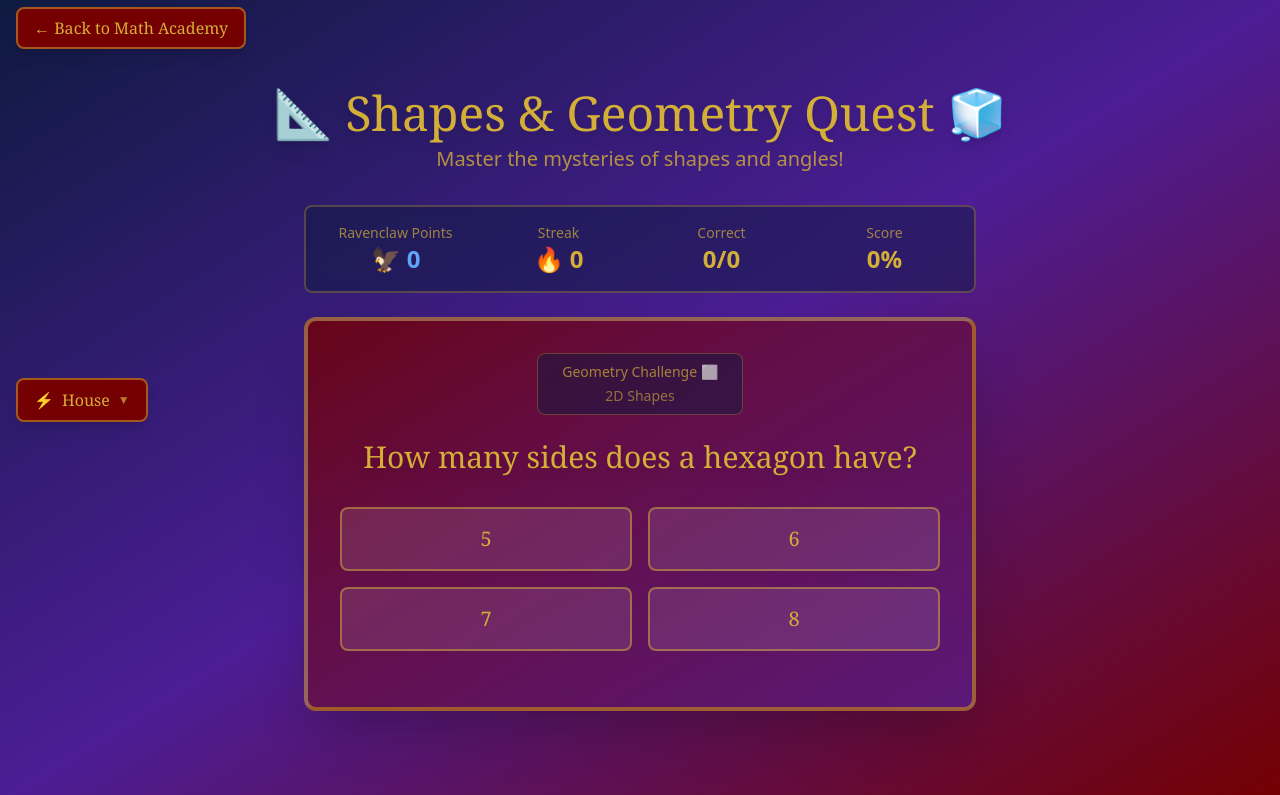
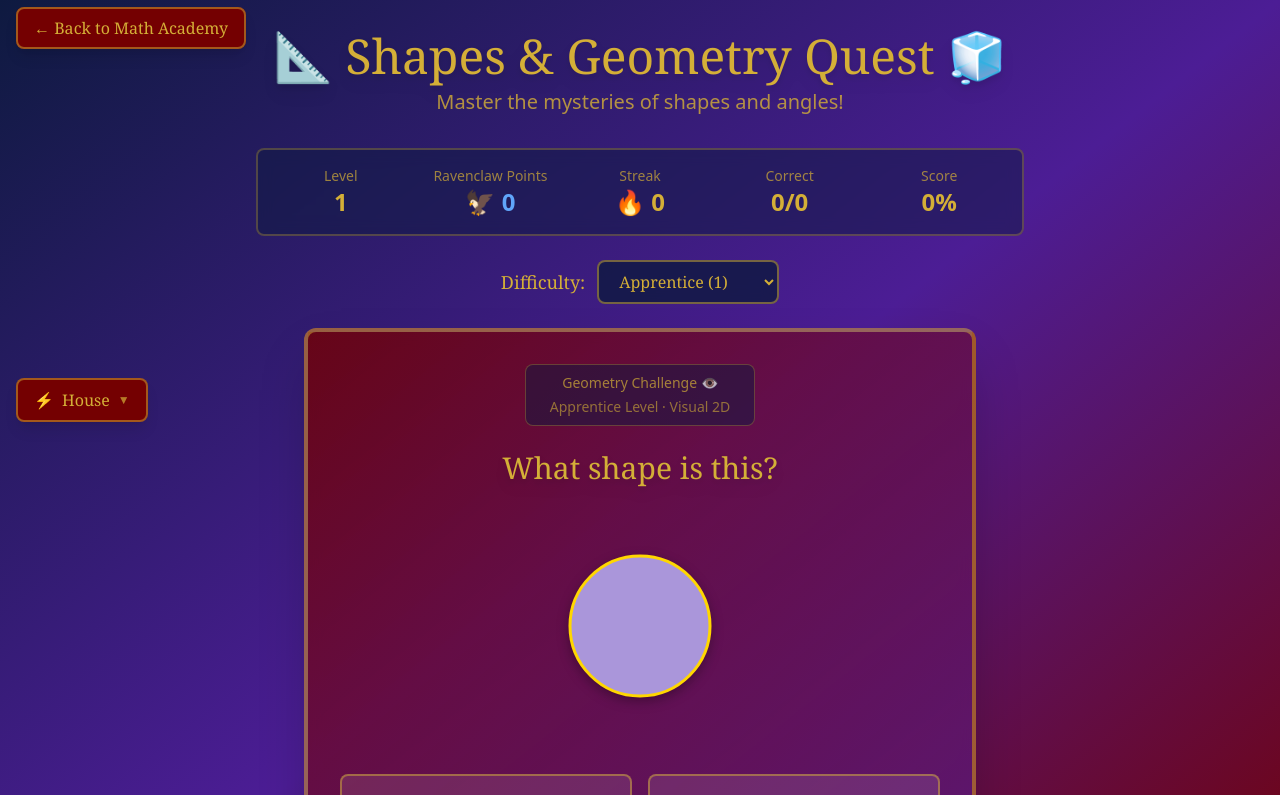
Before and after one commit to WinMarkus/multidiv, a Vue app in the folder client/: page /shapes-quiz in a window 1280 px wide. Shown: the top 795 px of the page. Built offline with nearby package versions, Linux system fonts and the light colour scheme.

Commit message:
Add difficulty progression to shapes quiz

```diff
--- a/client/src/components/ShapesQuiz.vue
+++ b/client/src/components/ShapesQuiz.vue
@@ -3,45 +3,89 @@ import { ref, computed, onMounted } from 'vue'
 import Shape2D from './Shape2D.vue'
 import Shape3D from './Shape3D.vue'
 
+const levelNames = {
+  1: 'Apprentice',
+  2: 'Novice',
+  3: 'Adept',
+  4: 'Expert',
+  5: 'Master',
+  6: 'Grandmaster',
+  7: 'Archmage',
+  8: 'Legend',
+  9: 'Mythical',
+  10: 'Godlike'
+}
+
 const questions = [
-  // Visual 2D Shape Identification
-  { question: 'What shape is this?', answer: 'Triangle', type: '2D-visual', shape: 'triangle', options: ['Square', 'Triangle', 'Circle', 'Pentagon'] },
-  { question: 'What shape is this?', answer: 'Square', type: '2D-visual', shape: 'square', options: ['Rectangle', 'Square', 'Rhombus', 'Trapezoid'] },
-  { question: 'What shape is this?', answer: 'Circle', type: '2D-visual', shape: 'circle', options: ['Oval', 'Circle', 'Sphere', 'Pentagon'] },
-  { question: 'What shape is this?', answer: 'Pentagon', type: '2D-visual', shape: 'pentagon', options: ['Hexagon', 'Pentagon', 'Octagon', 'Square'] },
-  { question: 'What shape is this?', answer: 'Hexagon', type: '2D-visual', shape: 'hexagon', options: ['Pentagon', 'Hexagon', 'Octagon', 'Heptagon'] },
-  { question: 'What shape is this?', answer: 'Octagon', type: '2D-visual', shape: 'octagon', options: ['Hexagon', 'Heptagon', 'Octagon', 'Pentagon'] },
-  { question: 'What shape is this?', answer: 'Rectangle', type: '2D-visual', shape: 'rectangle', options: ['Square', 'Rectangle', 'Parallelogram', 'Trapezoid'] },
-  { question: 'What shape is this?', answer: 'Rhombus', type: '2D-visual', shape: 'rhombus', options: ['Square', 'Rectangle', 'Rhombus', 'Kite'] },
+  // Level 1 - basic 2D recognition
+  { level: 1, question: 'What shape is this?', answer: 'Triangle', type: '2D-visual', shape: 'triangle', options: ['Square', 'Triangle', 'Circle', 'Pentagon'] },
+  { level: 1, question: 'What shape is this?', answer: 'Square', type: '2D-visual', shape: 'square', options: ['Rectangle', 'Square', 'Rhombus', 'Trapezoid'] },
+  { level: 1, question: 'What shape is this?', answer: 'Circle', type: '2D-visual', shape: 'circle', options: ['Oval', 'Circle', 'Sphere', 'Pentagon'] },
+  { level: 1, question: 'How many sides does a triangle have?', answer: '3', type: '2D', options: ['2', '3', '4', '5'] },
+  { level: 1, question: 'How many sides does a square have?', answer: '4', type: '2D', options: ['3', '4', '5', '6'] },
 
-  // Visual 3D Shape Identification
-  { question: 'What 3D shape is this? (Drag to rotate!)', answer: 'Cube', type: '3D-visual', shape: 'cube', options: ['Cube', 'Pyramid', 'Sphere', 'Cylinder'] },
-  { question: 'What 3D shape is this? (Drag to rotate!)', answer: 'Sphere', type: '3D-visual', shape: 'sphere', options: ['Cube', 'Sphere', 'Cylinder', 'Cone'] },
-  { question: 'What 3D shape is this? (Drag to rotate!)', answer: 'Cylinder', type: '3D-visual', shape: 'cylinder', options: ['Cone', 'Cylinder', 'Sphere', 'Cube'] },
-  { question: 'What 3D shape is this? (Drag to rotate!)', answer: 'Cone', type: '3D-visual', shape: 'cone', options: ['Pyramid', 'Cone', 'Cylinder', 'Sphere'] },
-  { question: 'What 3D shape is this? (Drag to rotate!)', answer: 'Pyramid', type: '3D-visual', shape: 'pyramid', options: ['Cone', 'Pyramid', 'Cube', 'Prism'] },
+  // Level 2 - more 2D shapes
+  { level: 2, question: 'What shape is this?', answer: 'Rectangle', type: '2D-visual', shape: 'rectangle', options: ['Square', 'Rectangle', 'Parallelogram', 'Trapezoid'] },
+  { level: 2, question: 'What shape is this?', answer: 'Pentagon', type: '2D-visual', shape: 'pentagon', options: ['Hexagon', 'Pentagon', 'Octagon', 'Square'] },
+  { level: 2, question: 'What shape is this?', answer: 'Hexagon', type: '2D-visual', shape: 'hexagon', options: ['Pentagon', 'Hexagon', 'Octagon', 'Heptagon'] },
+  { level: 2, question: 'How many sides does a pentagon have?', answer: '5', type: '2D', options: ['4', '5', '6', '7'] },
+  { level: 2, question: 'How many sides does a hexagon have?', answer: '6', type: '2D', options: ['5', '6', '7', '8'] },
 
-  // 2D Shapes - Text Questions
-  { question: 'How many sides does a triangle have?', answer: '3', type: '2D', options: ['2', '3', '4', '5'] },
-  { question: 'How many sides does a square have?', answer: '4', type: '2D', options: ['3', '4', '5', '6'] },
-  { question: 'How many sides does a pentagon have?', answer: '5', type: '2D', options: ['4', '5', '6', '7'] },
-  { question: 'How many sides does a hexagon have?', answer: '6', type: '2D', options: ['5', '6', '7', '8'] },
-  { question: 'How many sides does an octagon have?', answer: '8', type: '2D', options: ['6', '7', '8', '9'] },
-  { question: 'A shape with 4 equal sides and 4 right angles is a...', answer: 'Square', type: '2D', options: ['Rectangle', 'Square', 'Rhombus', 'Trapezoid'] },
+  // Level 3 - 3D recognition and simple facts
+  { level: 3, question: 'What 3D shape is this? (Drag to rotate!)', answer: 'Cube', type: '3D-visual', shape: 'cube', options: ['Cube', 'Pyramid', 'Sphere', 'Cylinder'] },
+  { level: 3, question: 'What 3D shape is this? (Drag to rotate!)', answer: 'Sphere', type: '3D-visual', shape: 'sphere', options: ['Cube', 'Sphere', 'Cylinder', 'Cone'] },
+  { level: 3, question: 'What 3D shape is this? (Drag to rotate!)', answer: 'Cylinder', type: '3D-visual', shape: 'cylinder', options: ['Cone', 'Cylinder', 'Sphere', 'Cube'] },
+  { level: 3, question: 'How many faces does a cube have?', answer: '6', type: '3D', options: ['4', '5', '6', '8'] },
+  { level: 3, question: 'How many vertices does a cube have?', answer: '8', type: '3D', options: ['6', '8', '10', '12'] },
 
-  // 3D Shapes - Text Questions
-  { question: 'How many faces does a cube have?', answer: '6', type: '3D', options: ['4', '5', '6', '8'] },
-  { question: 'How many faces does a pyramid have?', answer: '5', type: '3D', options: ['4', '5', '6', '7'] },
-  { question: 'How many edges does a cube have?', answer: '12', type: '3D', options: ['8', '10', '12', '14'] },
-  { question: 'How many vertices does a cube have?', answer: '8', type: '3D', options: ['6', '8', '10', '12'] },
+  // Level 4 - angles and shape properties
+  { level: 4, question: 'How many degrees are in a right angle?', answer: '90', type: 'angles', options: ['45', '90', '180', '360'] },
+  { level: 4, question: 'How many degrees are in a straight line?', answer: '180', type: 'angles', options: ['90', '180', '270', '360'] },
+  { level: 4, question: 'What is the sum of angles in a triangle?', answer: '180', type: 'angles', options: ['90', '180', '270', '360'] },
+  { level: 4, question: 'A shape with 4 equal sides and 4 right angles is a...', answer: 'Square', type: '2D', options: ['Rectangle', 'Square', 'Rhombus', 'Trapezoid'] },
+  { level: 4, question: 'Lines that never meet are called...', answer: 'Parallel', type: 'geometry', options: ['Parallel', 'Perpendicular', 'Intersecting', 'Adjacent'] },
 
-  // Geometry concepts
-  { question: 'How many degrees in a right angle?', answer: '90', type: 'angles', options: ['45', '90', '180', '360'] },
-  { question: 'How many degrees in a straight line?', answer: '180', type: 'angles', options: ['90', '180', '270', '360'] },
-  { question: 'How many degrees in a full circle?', answer: '360', type: 'angles', options: ['180', '270', '360', '450'] },
-  { question: 'What is the sum of angles in a triangle?', answer: '180', type: 'angles', options: ['90', '180', '270', '360'] },
-  { question: 'What is the sum of angles in a square?', answer: '360', type: 'angles', options: ['180', '270', '360', '450'] },
-  { question: 'Lines that never meet are called...', answer: 'Parallel', type: 'geometry', options: ['Parallel', 'Perpendicular', 'Intersecting', 'Adjacent'] },
+  // Level 5 - classification and vocabulary
+  { level: 5, question: 'What shape is this?', answer: 'Rhombus', type: '2D-visual', shape: 'rhombus', options: ['Square', 'Rectangle', 'Rhombus', 'Kite'] },
+  { level: 5, question: 'What shape is this?', answer: 'Octagon', type: '2D-visual', shape: 'octagon', options: ['Hexagon', 'Heptagon', 'Octagon', 'Pentagon'] },
+  { level: 5, question: 'How many sides does an octagon have?', answer: '8', type: '2D', options: ['6', '7', '8', '9'] },
+  { level: 5, question: 'An angle smaller than 90° is called...', answer: 'Acute', type: 'angles', options: ['Right', 'Obtuse', 'Acute', 'Reflex'] },
+  { level: 5, question: 'An angle bigger than 90° but smaller than 180° is called...', answer: 'Obtuse', type: 'angles', options: ['Acute', 'Right', 'Obtuse', 'Straight'] },
+
+  // Level 6 - perimeter and area
+  { level: 6, question: 'A rectangle is 8 cm long and 3 cm wide. What is its perimeter?', answer: '22 cm', type: 'perimeter', options: ['11 cm', '22 cm', '24 cm', '32 cm'] },
+  { level: 6, question: 'A square has side length 7 cm. What is its perimeter?', answer: '28 cm', type: 'perimeter', options: ['14 cm', '21 cm', '28 cm', '49 cm'] },
+  { level: 6, question: 'A rectangle is 6 cm long and 4 cm wide. What is its area?', answer: '24 cm²', type: 'area', options: ['10 cm²', '20 cm²', '24 cm²', '36 cm²'] },
+  { level: 6, question: 'A triangle has base 10 cm and height 6 cm. What is its area?', answer: '30 cm²', type: 'area', options: ['16 cm²', '30 cm²', '60 cm²', '100 cm²'] },
+  { level: 6, question: 'A square has side length 9 cm. What is its area?', answer: '81 cm²', type: 'area', options: ['18 cm²', '36 cm²', '72 cm²', '81 cm²'] },
+
+  // Level 7 - 3D properties and nets
+  { level: 7, question: 'How many edges does a cube have?', answer: '12', type: '3D', options: ['8', '10', '12', '14'] },
+  { level: 7, question: 'How many faces does a square pyramid have?', answer: '5', type: '3D', options: ['4', '5', '6', '8'] },
+  { level: 7, question: 'Which 3D shape has exactly one curved surface and one flat circular face?', answer: 'Cone', type: '3D', options: ['Cylinder', 'Cone', 'Sphere', 'Cube'] },
+  { level: 7, question: 'Which net can fold into a cube?', answer: '6 connected squares', type: 'nets', options: ['4 triangles', '6 connected squares', '2 circles and a rectangle', '1 circle and a sector'] },
+  { level: 7, question: 'A cylinder net usually contains...', answer: '2 circles and 1 rectangle', type: 'nets', options: ['6 squares', '4 triangles', '2 circles and 1 rectangle', '1 square and 4 triangles'] },
+
+  // Level 8 - transformations and symmetry
+  { level: 8, question: 'A regular hexagon has how many lines of symmetry?', answer: '6', type: 'symmetry', options: ['3', '4', '6', '8'] },
+  { level: 8, question: 'A regular pentagon has how many lines of symmetry?', answer: '5', type: 'symmetry', options: ['0', '1', '5', '10'] },
+  { level: 8, question: 'Turning a shape around a point is called...', answer: 'Rotation', type: 'transformations', options: ['Reflection', 'Translation', 'Rotation', 'Enlargement'] },
+  { level: 8, question: 'Sliding a shape without turning it is called...', answer: 'Translation', type: 'transformations', options: ['Translation', 'Rotation', 'Reflection', 'Reduction'] },
+  { level: 8, question: 'Flipping a shape over a mirror line is called...', answer: 'Reflection', type: 'transformations', options: ['Rotation', 'Reflection', 'Translation', 'Scaling'] },
+
+  // Level 9 - circle facts and harder geometry
+  { level: 9, question: 'The distance from the center of a circle to the edge is the...', answer: 'Radius', type: 'circle', options: ['Diameter', 'Radius', 'Circumference', 'Chord'] },
+  { level: 9, question: 'The distance all the way around a circle is the...', answer: 'Circumference', type: 'circle', options: ['Area', 'Diameter', 'Circumference', 'Radius'] },
+  { level: 9, question: 'A triangle has angles 50° and 60°. What is the third angle?', answer: '70°', type: 'angles', options: ['60°', '70°', '80°', '90°'] },
+  { level: 9, question: 'A quadrilateral has angles 90°, 80° and 100°. What is the fourth angle?', answer: '90°', type: 'angles', options: ['80°', '90°', '100°', '110°'] },
+  { level: 9, question: 'A regular polygon has all sides and angles...', answer: 'Equal', type: 'geometry', options: ['Curved', 'Equal', 'Parallel', 'Different'] },
+
+  // Level 10 - mixed advanced challenge
+  { level: 10, question: 'A cuboid is 4 cm × 3 cm × 2 cm. What is its volume?', answer: '24 cm³', type: 'volume', options: ['9 cm³', '14 cm³', '24 cm³', '36 cm³'] },
+  { level: 10, question: 'A cube has side length 5 cm. What is its volume?', answer: '125 cm³', type: 'volume', options: ['15 cm³', '25 cm³', '75 cm³', '125 cm³'] },
+  { level: 10, question: 'A triangle has angles 35° and 85°. What is the third angle?', answer: '60°', type: 'angles', options: ['50°', '55°', '60°', '70°'] },
+  { level: 10, question: 'What is the area of a parallelogram with base 12 cm and height 5 cm?', answer: '60 cm²', type: 'area', options: ['17 cm²', '30 cm²', '60 cm²', '120 cm²'] },
+  { level: 10, question: 'A shape has 2 pairs of parallel sides, but no right angles. It is most likely a...', answer: 'Parallelogram', type: 'geometry', options: ['Trapezoid', 'Parallelogram', 'Kite', 'Pentagon'] }
 ]
 
 const currentQuestion = ref(null)
@@ -52,11 +96,14 @@ const feedback = ref('')
 const showFeedback = ref(false)
 const streak = ref(0)
 const ravenclaw = ref(0)
+const difficulty = ref(1)
 
 const scorePercentage = computed(() => {
   if (totalQuestions.value === 0) return 0
   return Math.round((score.value / totalQuestions.value) * 100)
 })
+
+const difficultyLabel = computed(() => levelNames[difficulty.value] || 'Apprentice')
 
 const questionTypeEmoji = computed(() => {
   if (!currentQuestion.value) return '📐'
@@ -67,6 +114,13 @@ const questionTypeEmoji = computed(() => {
     case '3D-visual': return '🎮'
     case 'angles': return '📐'
     case 'geometry': return '📏'
+    case 'perimeter': return '📏'
+    case 'area': return '🟩'
+    case 'nets': return '📦'
+    case 'symmetry': return '🪞'
+    case 'transformations': return '🔄'
+    case 'circle': return '⭕'
+    case 'volume': return '🧱'
     default: return '📐'
   }
 })
@@ -80,17 +134,42 @@ const questionTypeLabel = computed(() => {
     case '3D-visual': return 'Interactive 3D'
     case 'angles': return 'Angles'
     case 'geometry': return 'Geometry'
+    case 'perimeter': return 'Perimeter'
+    case 'area': return 'Area'
+    case 'nets': return 'Nets'
+    case 'symmetry': return 'Symmetry'
+    case 'transformations': return 'Transformations'
+    case 'circle': return 'Circle Geometry'
+    case 'volume': return 'Volume'
     default: return 'Geometry'
   }
 })
 
+function shuffleOptions(options) {
+  return [...options].sort(() => Math.random() - 0.5)
+}
+
+function getQuestionPool() {
+  const exactLevelQuestions = questions.filter(question => question.level === difficulty.value)
+  if (exactLevelQuestions.length > 0) return exactLevelQuestions
+
+  return questions.filter(question => question.level <= difficulty.value)
+}
+
 function generateQuestion() {
-  const randomQuestion = questions[Math.floor(Math.random() * questions.length)]
-  currentQuestion.value = { ...randomQuestion }
-
+  const questionPool = getQuestionPool()
+  const randomQuestion = questionPool[Math.floor(Math.random() * questionPool.length)]
+  currentQuestion.value = {
+    ...randomQuestion,
+    options: shuffleOptions(randomQuestion.options)
+  }
   selectedAnswer.value = ''
   showFeedback.value = false
   feedback.value = ''
+}
+
+function onDifficultyChange() {
+  generateQuestion()
 }
 
 function selectAndSubmitAnswer(option) {
@@ -103,7 +182,15 @@ function selectAndSubmitAnswer(option) {
     score.value++
     streak.value++
     ravenclaw.value += 10
-    feedback.value = '🦅 Correct! 10 points to Ravenclaw! 💙'
+
+    const oldDifficulty = difficulty.value
+    if (streak.value % 5 === 0) {
+      difficulty.value = Math.min(difficulty.value + 1, 10)
+    }
+
+    feedback.value = difficulty.value > oldDifficulty
+      ? `🦅 Correct! 10 points to Ravenclaw! Level up to ${difficultyLabel.value}! 💙`
+      : '🦅 Correct! 10 points to Ravenclaw! 💙'
     showFeedback.value = true
 
     setTimeout(() => {
@@ -146,8 +233,12 @@ onMounted(() => {
     </div>
 
     <!-- Stats Bar -->
-    <div class="bg-hp-navy/50 backdrop-blur rounded-lg p-4 mb-6 w-full max-w-2xl border-2 border-hp-gold/30">
-      <div class="grid grid-cols-4 gap-4 text-center">
+    <div class="bg-hp-navy/50 backdrop-blur rounded-lg p-4 mb-6 w-full max-w-3xl border-2 border-hp-gold/30">
+      <div class="grid grid-cols-2 sm:grid-cols-5 gap-4 text-center">
+        <div>
+          <p class="text-hp-gold/70 text-sm">Level</p>
+          <p class="text-2xl font-bold text-hp-gold">{{ difficulty }}</p>
+        </div>
         <div>
           <p class="text-hp-gold/70 text-sm">Ravenclaw Points</p>
           <p class="text-2xl font-bold text-blue-400">🦅 {{ ravenclaw }}</p>
@@ -167,12 +258,36 @@ onMounted(() => {
       </div>
     </div>
 
+    <!-- Difficulty Selector -->
+    <div class="mb-6 flex items-center gap-3">
+      <label for="shape-difficulty" class="text-hp-gold font-hp text-lg">
+        Difficulty:
+      </label>
+      <select
+        id="shape-difficulty"
+        v-model="difficulty"
+        @change="onDifficultyChange"
+        class="bg-hp-navy/80 text-hp-gold border-2 border-hp-gold/50 rounded-lg px-4 py-2 font-hp focus:outline-none focus:ring-2 focus:ring-hp-gold focus:border-transparent backdrop-blur"
+      >
+        <option :value="1">Apprentice (1)</option>
+        <option :value="2">Novice (2)</option>
+        <option :value="3">Adept (3)</option>
+        <option :value="4">Expert (4)</option>
+        <option :value="5">Master (5)</option>
+        <option :value="6">Grandmaster (6)</option>
+        <option :value="7">Archmage (7)</option>
+        <option :value="8">Legend (8)</option>
+        <option :value="9">Mythical (9)</option>
+        <option :value="10">Godlike (10)</option>
+      </select>
+    </div>
+
     <!-- Quiz Card -->
     <div class="bg-gradient-to-br from-hp-burgundy/80 to-purple-900/80 backdrop-blur rounded-xl p-8 w-full max-w-2xl border-4 border-hp-gold/50 shadow-2xl">
       <div class="text-center mb-6">
         <div class="inline-block bg-hp-navy/50 px-6 py-2 rounded-lg border border-hp-gold/30">
           <p class="text-hp-gold/70 text-sm mb-1">Geometry Challenge {{ questionTypeEmoji }}</p>
-          <p class="text-sm text-hp-gold/60">{{ questionTypeLabel }}</p>
+          <p class="text-sm text-hp-gold/60">{{ difficultyLabel }} Level · {{ questionTypeLabel }}</p>
         </div>
       </div>
 
```
